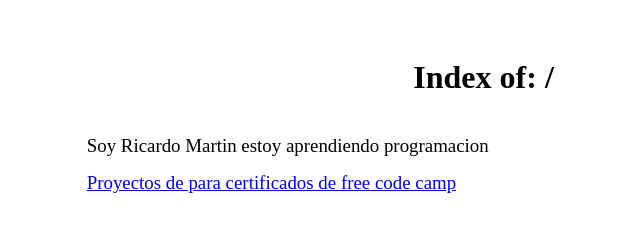
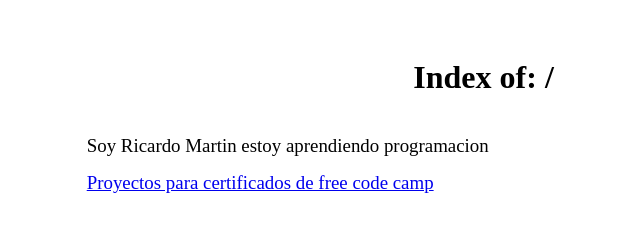
Before and after one commit to r-d-m-d/r-d-m-d.github.io, a plain HTML site: page index.html in a window 1280 px wide. Shown: the full height of the page, 4-644 px from the left. Drawn offline with Linux system fonts and the light colour scheme; files that its build step writes are made by us from their sources.

Commit message:
Corrijo redaccion.

```diff
--- a/index.html
+++ b/index.html
@@ -13,7 +13,7 @@
 	<article class="article-a4">
 		<p>Soy Ricardo Martin estoy aprendiendo programacion</p>
 		<section id="curso-free-code-camp">
-      <p> <a href="freecodecamp/index.html">Proyectos de para certificados de free code camp</a></p>
+      <p> <a href="freecodecamp/index.html">Proyectos para certificados de free code camp</a></p>
       </section>
 	</article>
   </body>
```
